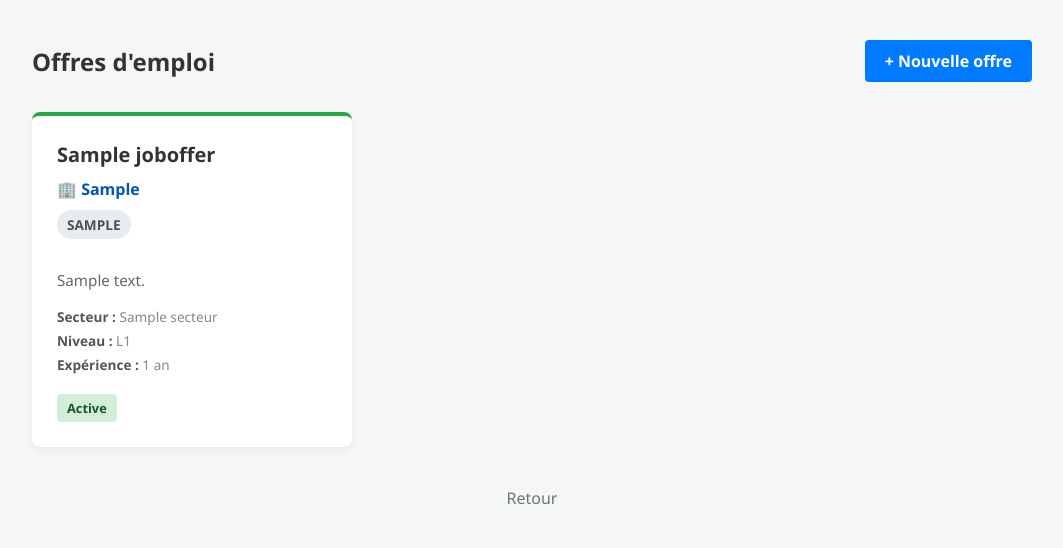
After one commit to Rabenarivo/RHSI, a Django app: page /jobs/list_job_offer/ in a window 1280 px wide. The commit adds this page. Shown: the top 548 px of the page, without its empty margins (108-1171 px from the left). Run offline with Django 5.2, Linux system fonts and the light colour scheme; tables that the repository leaves empty hold one stand-in row (values such as "Sample post").

Commit message:
Add entreprise field and job listing view
Add 'entreprise' CharField to Account and JobOffer (nullable/blank) with migrations. Update AccountCreationForm and JobOfferForm to include the entreprise field and validation. Add client-side JS in registration template to show/hide entreprise when account type is 'recruteur'. Add list_job_offer view, URL and template for displaying active job offers, and update create_job_offer template to link to the new list. Minor widget/label adjustments for the new field.

```diff
--- a/recrutement_accounts/models.py
+++ b/recrutement_accounts/models.py
@@ -10,6 +10,7 @@ class Account(models.Model):
     account_type = models.ForeignKey(AccountType, on_delete=models.CASCADE, related_name='accounts')
     email = models.EmailField(unique=True)
     password = models.CharField(max_length=128)
+    entreprise = models.CharField(max_length=100, null=True, blank=True, help_text="Nom de l'entreprise (pour les recruteurs)")
     created_at = models.DateTimeField(auto_now_add=True)
 
     def __str__(self):
--- a/recrutement_jobs/forms.py
+++ b/recrutement_jobs/forms.py
@@ -4,9 +4,10 @@ from .models import JobOffer
 class JobOfferForm(forms.ModelForm):
     class Meta:
         model = JobOffer
-        fields = ['title', 'description', 'offer_type', 'secteur', 'niveau', 'experience']
+        fields = ['title', 'entreprise', 'description', 'offer_type', 'secteur', 'niveau', 'experience']
         widgets = {
             'title': forms.TextInput(attrs={'class': 'form-control'}),
+            'entreprise': forms.TextInput(attrs={'class': 'form-control'}),
             'description': forms.Textarea(attrs={'class': 'form-control'}),
             'offer_type': forms.Select(attrs={'class': 'form-select'}),
             'secteur': forms.Select(attrs={'class': 'form-select'}),
@@ -15,6 +16,7 @@ class JobOfferForm(forms.ModelForm):
         }
         labels = {
             'title': 'Titre',
+            'entreprise': 'Nom de l\'entreprise',
             'description': 'Description',
             'offer_type': 'Type d\'offre',
             'secteur': 'Secteur d\'activité',
--- a/recrutement_jobs/models.py
+++ b/recrutement_jobs/models.py
@@ -25,6 +25,7 @@ class JobOffer(models.Model):
         ('1', '1 an'), ('2', '2 ans'), ('3', '3 ans'), ('4', '4 ans'), ('5', '5 ans et plus'),
     ]
     recruteur = models.ForeignKey(Account, on_delete=models.CASCADE, related_name='job_offers', help_text="Référence au recruteur")
+    entreprise = models.CharField(max_length=100, null=True, blank=True, help_text="Entreprise proposant l'offre")
     offer_type = models.ForeignKey(OfferType, on_delete=models.SET_NULL, null=True, related_name='job_offers')
     secteur = models.ForeignKey(Secteur, on_delete=models.SET_NULL, null=True, blank=True, related_name='job_offers')
     niveau = models.CharField(max_length=50, choices=NIVEAU_CHOICES, null=True, blank=True)
--- a/recrutement_jobs/templates/recrutement_jobs/create_job_offer.html
+++ b/recrutement_jobs/templates/recrutement_jobs/create_job_offer.html
@@ -31,7 +31,7 @@
             {{ form.as_p }}
             <button type="submit" class="btn">Publier l'offre</button>
         </form>
-        <a href="#" class="back-link">Retour (Le tableau de bord n'a pas d'URL pour le moment)</a>
+        <a href="{% url 'recrutement_jobs:list_job_offer' %}" class="back-link">Voir la liste des offres</a>
     </div>
 </body>
 </html>
--- /dev/null
+++ b/recrutement_jobs/templates/recrutement_jobs/list_job_offer.html
@@ -0,0 +1,68 @@
+<!DOCTYPE html>
+<html lang="fr">
+<head>
+    <meta charset="UTF-8">
+    <title>Liste des offres d'emploi</title>
+    <style>
+        body { font-family: 'Segoe UI', Tahoma, Geneva, Verdana, sans-serif; background-color: #f4f7f6; padding: 40px; margin: 0; }
+        .header { display: flex; justify-content: space-between; align-items: center; max-width: 1000px; margin: 0 auto 30px auto; }
+        h2 { color: #333; margin: 0; }
+        .btn-create { padding: 10px 20px; background: #007bff; color: #fff; text-decoration: none; border-radius: 4px; font-weight: bold; }
+        .btn-create:hover { background: #0056b3; }
+
+        .jobs-container { display: grid; grid-template-columns: repeat(auto-fill, minmax(300px, 1fr)); gap: 20px; max-width: 1000px; margin: 0 auto; }
+        .job-card { background: #fff; padding: 25px; border-radius: 8px; box-shadow: 0 4px 10px rgba(0,0,0,0.05); transition: transform 0.2s; border-top: 4px solid #28a745; display: flex; flex-direction: column; }
+        .job-card:hover { transform: translateY(-5px); box-shadow: 0 6px 15px rgba(0,0,0,0.1); }
+        .job-title { font-size: 1.25rem; font-weight: bold; color: #333; margin-bottom: 10px; }
+        .job-type { display: inline-table; padding: 5px 10px; background: #e9ecef; color: #495057; border-radius: 20px; font-size: 0.85rem; margin-bottom: 15px; font-weight: bold; text-align: center; width: fit-content; }
+        .job-desc { color: #666; font-size: 0.95rem; margin-bottom: 15px; line-height: 1.5; flex-grow: 1; }
+
+        .job-meta { font-size: 0.85rem; color: #888; margin-bottom: 5px; }
+        .job-meta strong { color: #555; }
+
+        .status-badge { display: inline-block; padding: 5px 10px; border-radius: 4px; font-size: 0.8rem; font-weight: bold; margin-top: 15px; width: fit-content; }
+        .status-active { background: #d4edda; color: #155724; }
+        .status-closed { background: #f8d7da; color: #721c24; }
+
+        .back-link { display: block; text-align: center; margin-top: 40px; text-decoration: none; color: #6c757d; }
+        .empty-state { text-align: center; color: #777; padding: 50px; background: #fff; border-radius: 8px; grid-column: 1 / -1; }
+    </style>
+</head>
+<body>
+    <div class="header">
+        <h2>Offres d'emploi</h2>
+        <a href="{% url 'recrutement_jobs:create_job_offer' %}" class="btn-create">+ Nouvelle offre</a>
+    </div>
+
+    <div class="jobs-container">
+        {% for job in job_offers %}
+        <div class="job-card">
+            <div class="job-title">{{ job.title }}</div>
+            {% if job.entreprise %}
+            <div style="color: #0056b3; font-weight: 600; margin-bottom: 10px;">
+                🏢 {{ job.entreprise }}
+            </div>
+            {% endif %}
+            <div class="job-type">{% if job.offer_type %}{{ job.offer_type.contract_type|upper }}{% else %}Non spécifié{% endif %}</div>
+
+            <p class="job-desc">{{ job.description|truncatewords:20 }}</p>
+
+            <div class="job-meta"><strong>Secteur :</strong> {% if job.secteur %}{{ job.secteur.name }}{% else %}-{% endif %}</div>
+            <div class="job-meta"><strong>Niveau :</strong> {% if job.niveau %}{{ job.get_niveau_display }}{% else %}-{% endif %}</div>
+            <div class="job-meta"><strong>Expérience :</strong> {% if job.experience %}{{ job.get_experience_display }}{% else %}-{% endif %}</div>
+
+            <div class="status-badge {% if job.status == 'active' %}status-active{% else %}status-closed{% endif %}">
+                {{ job.get_status_display }}
+            </div>
+        </div>
+        {% empty %}
+        <div class="empty-state">
+            <h3>Aucune offre d'emploi</h3>
+            <p>Il n'y a pas d'offres enregistrées pour le moment.</p>
+        </div>
+        {% endfor %}
+    </div>
+
+    <a href="#" class="back-link">Retour</a>
+</body>
+</html>
--- a/recrutement_jobs/urls.py
+++ b/recrutement_jobs/urls.py
@@ -5,4 +5,5 @@ app_name = 'recrutement_jobs'
 
 urlpatterns = [
     path('create_job_offer/', views.create_job_offer, name='create_job_offer'),
+    path('list_job_offer/', views.list_job_offer, name='list_job_offer'),
 ]
--- a/recrutement_jobs/views.py
+++ b/recrutement_jobs/views.py
@@ -20,3 +20,7 @@ def create_job_offer(request):
     else:
         form = JobOfferForm()
     return render(request, 'recrutement_jobs/create_job_offer.html', {'form': form})
+
+def list_job_offer(request):
+    job_offers = JobOffer.objects.filter(status="active")
+    return render(request, 'recrutement_jobs/list_job_offer.html', {'job_offers': job_offers})
```
Also changed, not shown: recrutement_accounts/forms.py (+9 -2 lines), recrutement_accounts/templates/recrutement_accounts/register.html (+24 -0 lines), recrutement_accounts/migrations/0002_account_entreprise.py (added), recrutement_jobs/migrations/0002_joboffer_entreprise.py (added).
